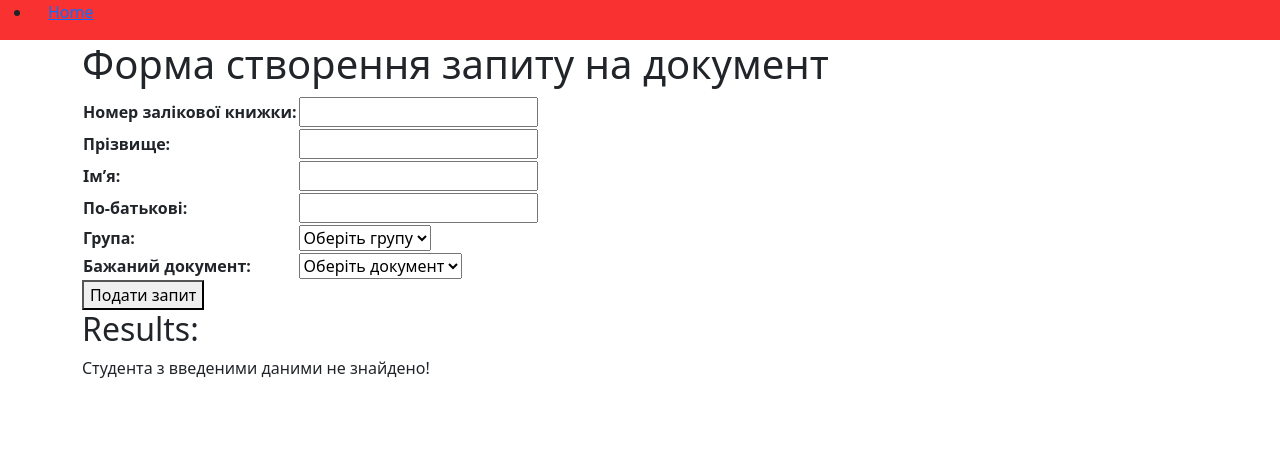
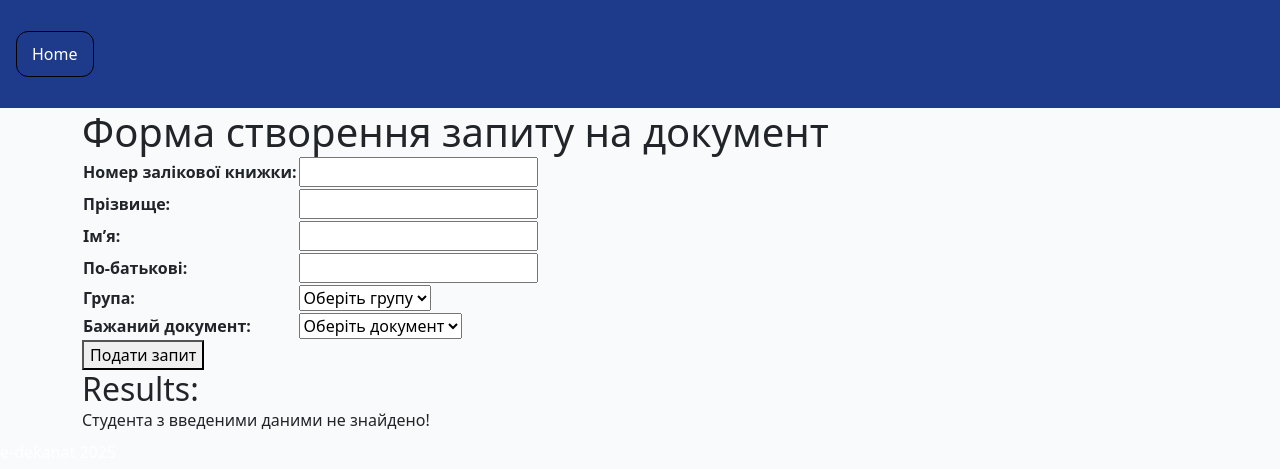
Before and after one commit to VladRaFeed/DBProject-EDekanat, a Django app: page / in a window 1280 px wide. Shown: the top 469 px of the page. Run offline with Django 5.2, Linux system fonts and the light colour scheme; data that the repository does not hold is empty; some libraries are stand-ins or nearby versions.

Commit message:
Add header styles

```diff
--- a/EDekanat/static/css/base.css
+++ b/EDekanat/static/css/base.css
@@ -1,3 +1,68 @@
+body {
+    margin: 0;
+    padding: 0;
+    background-color: #F9FAFB;
+}
+
+h1,
+h2,
+h3,
+h4,
+h5,
+h6,
+p {
+  margin: 0;
+}
+
+p:last-child {
+  margin-bottom: 0;
+}
+
+ul {
+  margin: 0;
+  padding: 0;
+  list-style: none;
+}
+
+a {
+  color: currentColor;
+  text-decoration: none;
+}
+
+button {
+  cursor: pointer;
+}
+
+img {
+  display: block;
+  max-width: 100%;
+  height: auto;
+}
+
 .header {
-    background-color :rgb(249, 49, 49);
+    display: flex;
+    align-items: center;
+    background-color: #1E3A8A;
+    color: #FFFFFF;
+    font-size: 16px;
+    line-height: 1.5;
+    padding-top: 15px;
+    padding-bottom: 15px;
 }
+
+.nav-a {
+    display: flex;
+    align-items: center;
+    justify-content: center;
+    padding: 10px 15px;
+    background-color: transparent;
+    border: 1px solid #000;
+    border-radius: 12px;
+    transition: all 0.3s ease;
+}
+
+.nav-a:hover {
+    background-color: #93C5FD;
+    color: #3B82F6;
+
+}
```
